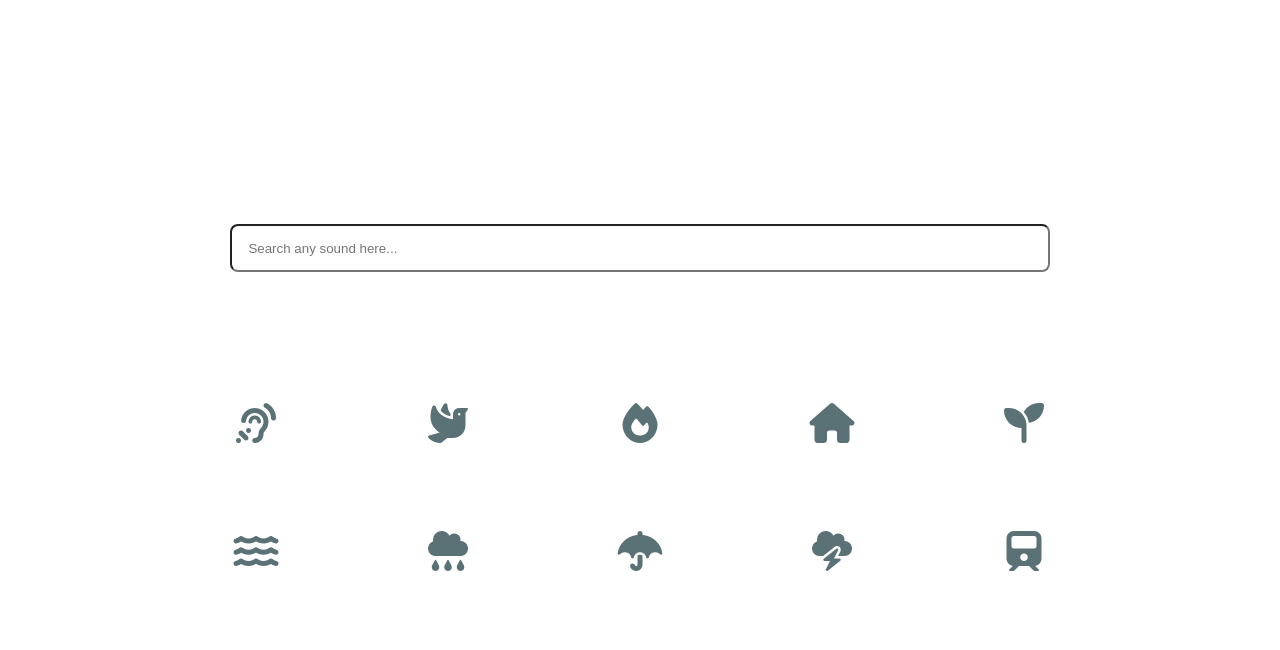
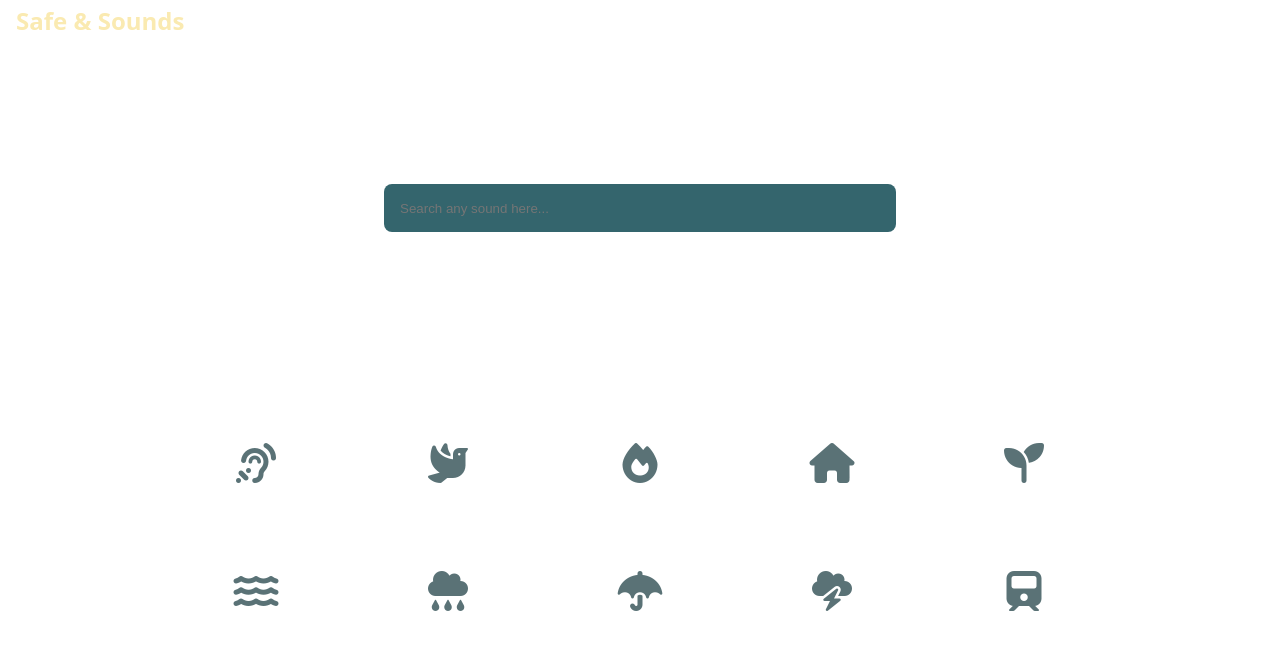
Before and after one commit to AlexD38/sounds, a React (Vite) app: page / in a window 1280 px wide. Shown: the top 650 px of the page. Built offline with nearby package versions, Linux system fonts and the light colour scheme.

Commit message:
[added] title and modified search bar

```diff
--- a/index.html
+++ b/index.html
@@ -11,7 +11,7 @@
     <meta charset="UTF-8" />
     <link rel="icon" type="image/svg+xml" href="/vite.svg" />
     <meta name="viewport" content="width=device-width, initial-scale=1.0" />
-    <title>Vite + React</title>
+    <title>Safe & Sounds</title>
   </head>
   <body>
     <div id="root"></div>
--- a/src/App.css
+++ b/src/App.css
@@ -15,10 +15,13 @@ i {
 }
 
 .logo {
-  height: 6em;
-  padding: 1.5em;
-  will-change: filter;
-  transition: filter 300ms;
+  color: #FAEAB1;
+  font-weight: 900;
+  position: absolute;
+  font-size: 1.5rem;
+  top: -.5rem;
+  left: 1rem;
+  cursor: pointer;
 }
 
 
--- a/src/App.jsx
+++ b/src/App.jsx
@@ -22,6 +22,7 @@ function App() {
 
   return (
     <>
+      <h1 className="logo">Safe & Sounds</h1>
       <SearchSound />
       {customSound && (
         <Player
--- a/src/components/SearchSound/style.css
+++ b/src/components/SearchSound/style.css
@@ -1,9 +1,13 @@
 .search-container {
   width: 100%;
   display: flex;
-  /* border: 1px solid red; */
+  justify-content: flex-start;
+  flex-direction: column;
+  align-items: center;
   gap: 1rem;
   margin-bottom: 3rem;
+  /* border: 1px solid red; */
+  min-height: 12rem;
 }
 
 .search-bar {
@@ -11,15 +15,21 @@
   padding: 1rem;
   border-radius: 0.5rem;
   height: 3rem;
-    width: 80%;
+    width: 50%;
     margin: 2rem auto;
     transition: all .3s ease;
+    background-color: #34656D;
+    /* color: #FAEAB1; */
+    border : none;
+    outline : none;
   }
   .search-button {
-  /* border: 1px solid red; */
+    color: #FAEAB1;
     min-width: 20%;
+    height: 3rem;
   }
   .search-bar:focus {
-  width: 100%;
+  background-color: #FAEAB1;
+  color: #34656D;
   transition: all .3s ease;
 }
```
Lines whose indentation alone changed are shown as unchanged.
